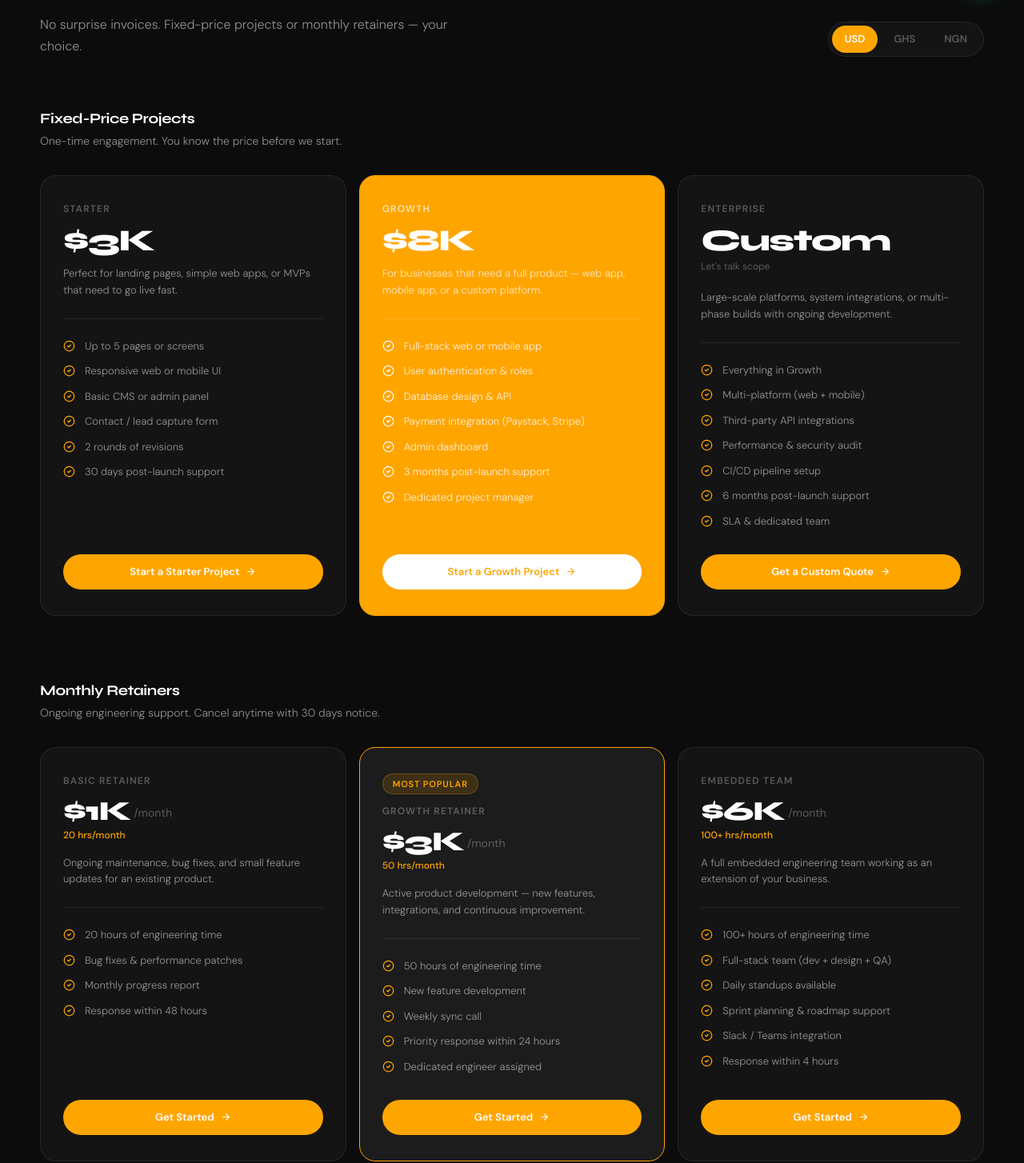
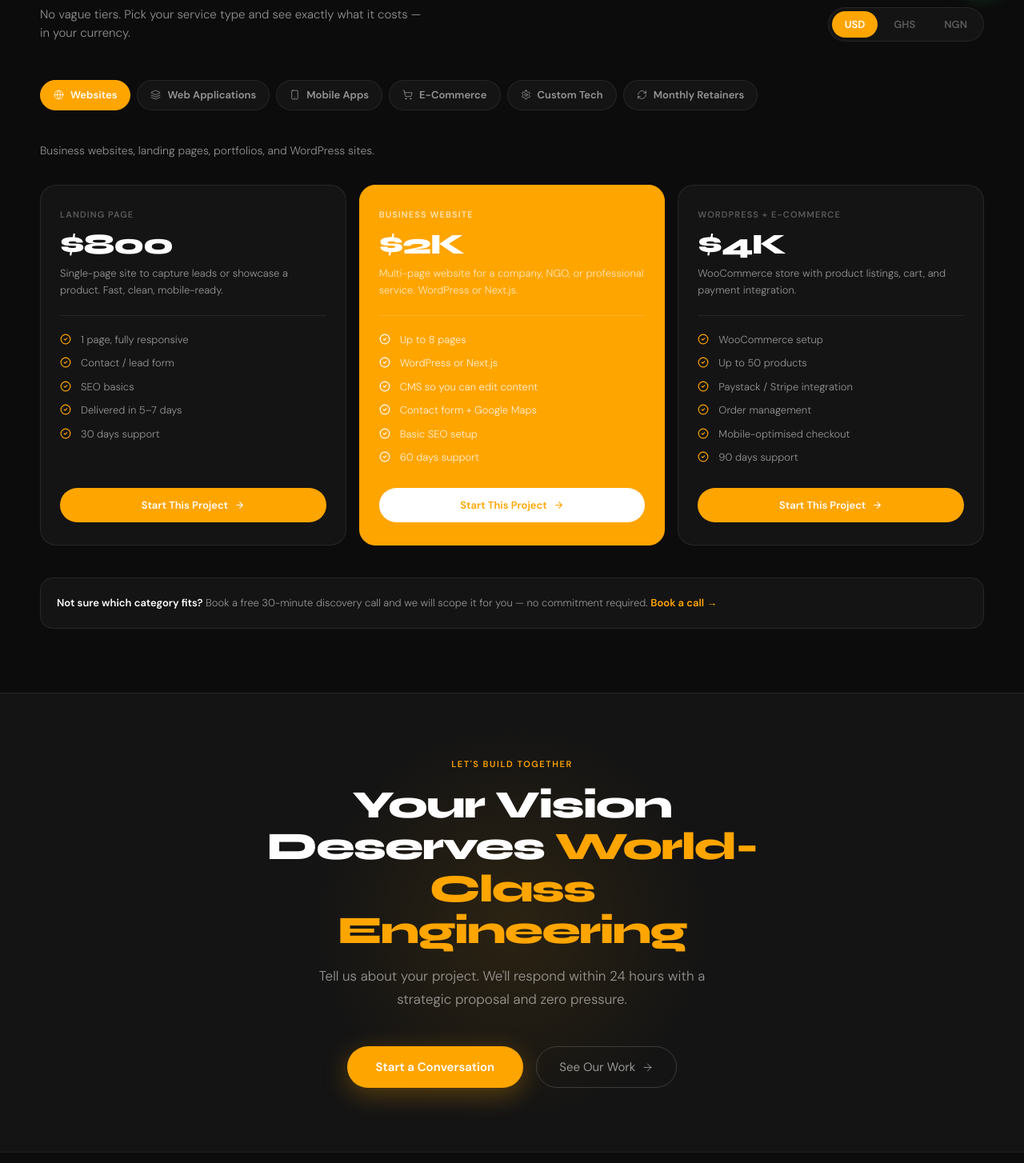
Before and after one commit to johnsonsemmanuel/esperpartners, a Next.js app: page /pricing in a window 1280 px wide. Shown: the part 788-2242 px from the top of the page at 80% size. Built offline with nearby package versions, Linux system fonts and the light colour scheme.

Commit message:
Pricing rebuilt with service categories: Websites, Web Apps, Mobile, E-Commerce, Custom Tech, Retainers

```diff
--- a/src/components/Pricing.tsx
+++ b/src/components/Pricing.tsx
@@ -1,28 +1,14 @@
 'use client';
 
 import { useState } from 'react';
-
-import { CheckCircle2, ArrowRight } from 'lucide-react';
+import { CheckCircle2, ArrowRight, Globe, Smartphone, ShoppingCart, Layers, Settings, RefreshCw } from 'lucide-react';
+import { motion, AnimatePresence } from 'framer-motion';
+import { FadeIn } from './FadeIn';
 
 type Currency = 'USD' | 'GHS' | 'NGN';
 
-const rates: Record<Currency, number> = {
-  USD: 1,
-  GHS: 15.3,   // 1 USD ≈ 15.3 GHS
-  NGN: 1620,   // 1 USD ≈ 1620 NGN
-};
-
-const symbols: Record<Currency, string> = {
-  USD: '$',
-  GHS: 'GH₵',
-  NGN: '₦',
-};
-
-const labels: Record<Currency, string> = {
-  USD: 'USD',
-  GHS: 'GHS',
-  NGN: 'NGN',
-};
+const rates: Record<Currency, number> = { USD: 1, GHS: 15.3, NGN: 1620 };
+const symbols: Record<Currency, string> = { USD: '$', GHS: 'GH₵', NGN: '₦' };
 
 function fmt(usd: number, currency: Currency): string {
   const val = Math.round(usd * rates[currency]);
@@ -31,171 +17,290 @@ function fmt(usd: number, currency: Currency): string {
   return symbols[currency] + val.toLocaleString();
 }
 
-const projectTiers = [
+const categories = [
   {
-    name: 'Starter',
-    usd: 2500,
-    desc: 'Perfect for landing pages, simple web apps, or MVPs that need to go live fast.',
-    features: [
-      'Up to 5 pages or screens',
-      'Responsive web or mobile UI',
-      'Basic CMS or admin panel',
-      'Contact / lead capture form',
-      '2 rounds of revisions',
-      '30 days post-launch support',
-    ],
-    cta: 'Start a Starter Project',
+    id: 'websites',
+    icon: Globe,
+    label: 'Websites',
+    desc: 'Business websites, landing pages, portfolios, and WordPress sites.',
+    tiers: [
+      {
+        name: 'Landing Page',
+        usd: 800,
+        desc: 'Single-page site to capture leads or showcase a product. Fast, clean, mobile-ready.',
+        features: ['1 page, fully responsive', 'Contact / lead form', 'SEO basics', 'Delivered in 5–7 days', '30 days support'],
         highlight: false,
       },
       {
-    name: 'Growth',
-    usd: 8000,
-    desc: 'For businesses that need a full product — web app, mobile app, or a custom platform.',
-    features: [
-      'Full-stack web or mobile app',
-      'User authentication & roles',
-      'Database design & API',
-      'Payment integration (Paystack, Stripe)',
-      'Admin dashboard',
-      '3 months post-launch support',
-      'Dedicated project manager',
-    ],
-    cta: 'Start a Growth Project',
+        name: 'Business Website',
+        usd: 2200,
+        desc: 'Multi-page website for a company, NGO, or professional service. WordPress or Next.js.',
+        features: ['Up to 8 pages', 'WordPress or Next.js', 'CMS so you can edit content', 'Contact form + Google Maps', 'Basic SEO setup', '60 days support'],
         highlight: true,
       },
       {
-    name: 'Enterprise',
-    usd: 0,
-    desc: 'Large-scale platforms, system integrations, or multi-phase builds with ongoing development.',
-    features: [
-      'Everything in Growth',
-      'Multi-platform (web + mobile)',
-      'Third-party API integrations',
-      'Performance & security audit',
-      'CI/CD pipeline setup',
-      '6 months post-launch support',
-      'SLA & dedicated team',
-    ],
-    cta: 'Get a Custom Quote',
+        name: 'WordPress + E-Commerce',
+        usd: 3800,
+        desc: 'WooCommerce store with product listings, cart, and payment integration.',
+        features: ['WooCommerce setup', 'Up to 50 products', 'Paystack / Stripe integration', 'Order management', 'Mobile-optimised checkout', '90 days support'],
         highlight: false,
       },
-];
-
-const retainerTiers = [
+    ],
+  },
   {
-    name: 'Basic Retainer',
-    usd: 1200,
-    period: '/month',
-    hours: '20 hrs/month',
-    desc: 'Ongoing maintenance, bug fixes, and small feature updates for an existing product.',
-    features: [
-      '20 hours of engineering time',
-      'Bug fixes & performance patches',
-      'Monthly progress report',
-      'Response within 48 hours',
-    ],
+    id: 'webapps',
+    icon: Layers,
+    label: 'Web Applications',
+    desc: 'Custom-built platforms, SaaS products, dashboards, and portals.',
+    tiers: [
+      {
+        name: 'MVP / Starter App',
+        usd: 4500,
+        desc: 'A focused web app with core features to validate your idea and get to market fast.',
+        features: ['User auth (login/register)', 'Core feature set (up to 3 modules)', 'Admin dashboard', 'REST API', 'Deployed to cloud', '60 days support'],
         highlight: false,
       },
       {
-    name: 'Growth Retainer',
+        name: 'Full Product',
+        usd: 9500,
+        desc: 'A complete web application — multi-role, payment-ready, and built to scale.',
+        features: ['Multi-role user system', 'Payment integration (Paystack, Stripe)', 'Full admin panel', 'Email notifications', 'API + database design', '3 months support', 'Dedicated PM'],
+        highlight: true,
+      },
+      {
+        name: 'Enterprise Platform',
+        usd: 0,
+        desc: 'Large-scale systems, ERP integrations, multi-tenant SaaS, or complex workflows.',
+        features: ['Everything in Full Product', 'Multi-tenant architecture', 'Third-party integrations', 'Performance & security audit', 'CI/CD pipeline', '6 months support + SLA'],
+        highlight: false,
+      },
+    ],
+  },
+  {
+    id: 'mobile',
+    icon: Smartphone,
+    label: 'Mobile Apps',
+    desc: 'iOS, Android, and cross-platform apps built with Flutter or React Native.',
+    tiers: [
+      {
+        name: 'Simple App',
+        usd: 5000,
+        desc: 'A focused mobile app with 3–5 screens. Great for MVPs and internal tools.',
+        features: ['iOS + Android (Flutter)', 'Up to 5 screens', 'Basic auth', 'API integration', 'App Store submission', '60 days support'],
+        highlight: false,
+      },
+      {
+        name: 'Full Mobile App',
+        usd: 11000,
+        desc: 'A complete consumer or business app with auth, payments, and notifications.',
+        features: ['iOS + Android (Flutter)', 'User auth + profiles', 'Push notifications', 'In-app payments (Paystack/Stripe)', 'Admin web dashboard', '3 months support'],
+        highlight: true,
+      },
+      {
+        name: 'Custom / Native',
+        usd: 0,
+        desc: 'Native Swift (iOS) or Kotlin (Android) for performance-critical or hardware-integrated apps.',
+        features: ['Native iOS or Android', 'Hardware integrations (camera, GPS, BLE)', 'Offline-first architecture', 'App Store + Play Store', 'Custom quote based on scope'],
+        highlight: false,
+      },
+    ],
+  },
+  {
+    id: 'ecommerce',
+    icon: ShoppingCart,
+    label: 'E-Commerce',
+    desc: 'Online stores, marketplaces, and headless commerce solutions.',
+    tiers: [
+      {
+        name: 'Shopify Store',
+        usd: 1500,
+        desc: 'A professional Shopify store set up, themed, and ready to sell.',
+        features: ['Shopify setup + theme', 'Up to 30 products', 'Payment gateway', 'Mobile optimised', 'Basic SEO', '30 days support'],
+        highlight: false,
+      },
+      {
+        name: 'Custom Storefront',
+        usd: 7000,
+        desc: 'A headless or custom-built store with full control over UX and performance.',
+        features: ['Next.js + custom design', 'Unlimited products', 'Paystack / Stripe / Mobile Money', 'Vendor dashboard (if marketplace)', 'Order tracking', '3 months support'],
+        highlight: true,
+      },
+      {
+        name: 'Multi-Vendor Marketplace',
+        usd: 14000,
+        desc: 'A full marketplace platform where multiple vendors can list and sell products.',
+        features: ['Vendor onboarding + dashboards', 'Commission management', 'Escrow / split payments', 'Buyer & seller reviews', 'Admin control panel', '6 months support'],
+        highlight: false,
+      },
+    ],
+  },
+  {
+    id: 'custom',
+    icon: Settings,
+    label: 'Custom Tech',
+    desc: 'AI integrations, APIs, DevOps, or building on your existing stack.',
+    tiers: [
+      {
+        name: 'API & Integrations',
+        usd: 2500,
+        desc: 'Connect your existing systems — CRMs, payment gateways, third-party APIs.',
+        features: ['REST or GraphQL API', 'Up to 3 integrations', 'Documentation', 'Error handling + logging', '60 days support'],
+        highlight: false,
+      },
+      {
+        name: 'AI Feature Integration',
+        usd: 6000,
+        desc: 'Add AI to your existing product — chatbots, LLM features, automation pipelines.',
+        features: ['LLM integration (OpenAI, Gemini)', 'Custom prompt engineering', 'Data pipeline setup', 'API wrapper', 'Testing + monitoring', '3 months support'],
+        highlight: true,
+      },
+      {
+        name: 'Full Custom Build',
+        usd: 0,
+        desc: 'Building on your existing stack, migrating systems, or a fully bespoke architecture.',
+        features: ['Tech audit of existing system', 'Custom architecture design', 'Your stack, your rules', 'Team augmentation available', 'Scoped after discovery call'],
+        highlight: false,
+      },
+    ],
+  },
+  {
+    id: 'retainer',
+    icon: RefreshCw,
+    label: 'Monthly Retainers',
+    desc: 'Ongoing engineering support — maintenance, new features, or an embedded team.',
+    tiers: [
+      {
+        name: 'Maintenance',
+        usd: 1200,
+        desc: 'Bug fixes, updates, and small improvements for an existing product.',
+        features: ['20 hrs/month', 'Bug fixes & patches', 'Monthly report', 'Response within 48h'],
+        highlight: false,
+        period: '/mo',
+      },
+      {
+        name: 'Active Development',
         usd: 2800,
-    period: '/month',
-    hours: '50 hrs/month',
-    desc: 'Active product development — new features, integrations, and continuous improvement.',
-    features: [
-      '50 hours of engineering time',
-      'New feature development',
-      'Weekly sync call',
-      'Priority response within 24 hours',
-      'Dedicated engineer assigned',
-    ],
+        desc: 'New features, integrations, and continuous product improvement every month.',
+        features: ['50 hrs/month', 'New feature development', 'Weekly sync call', 'Priority 24h response', 'Dedicated engineer'],
         highlight: true,
+        period: '/mo',
       },
       {
         name: 'Embedded Team',
         usd: 5500,
-    period: '/month',
-    hours: '100+ hrs/month',
-    desc: 'A full embedded engineering team working as an extension of your business.',
-    features: [
-      '100+ hours of engineering time',
-      'Full-stack team (dev + design + QA)',
-      'Daily standups available',
-      'Sprint planning & roadmap support',
-      'Slack / Teams integration',
-      'Response within 4 hours',
+        desc: 'A full engineering team working as an extension of your business.',
+        features: ['100+ hrs/month', 'Full-stack team (dev + design + QA)', 'Daily standups', 'Sprint planning', 'Slack/Teams integration', '4h response SLA'],
+        highlight: false,
+        period: '/mo',
+      },
     ],
-    highlight: false,
   },
 ];
 
 export default function Pricing() {
+  const [currency, setCurrency] = useState<Currency>('USD');
+  const [activeTab, setActiveTab] = useState('websites');
 
-  const [currency, setCurrency] = useState<Currency>('USD');
+  const active = categories.find(c => c.id === activeTab)!;
 
   return (
-    <section id="pricing"  style={{ padding: '80px 20px', background: 'var(--bg)' }}>
+    <section id="pricing" style={{ padding: '80px 20px', background: 'var(--bg)' }}>
       <div style={{ maxWidth: 1180, margin: '0 auto' }}>
 
-        <div className="reveal">
-          <div className="text-[11px] font-bold tracking-[.14em] uppercase mb-4" style={{ color: 'var(--orange)' }}>Transparent Pricing</div>
-        </div>
-
-        <div className="reveal d1 flex flex-col md:flex-row md:items-end md:justify-between gap-6 mb-16">
+        {/* Header + currency switcher */}
+        <FadeIn>
+          <div className="flex flex-col md:flex-row md:items-end md:justify-between gap-6 mb-12">
             <div>
-            <h2 className="font-syne font-extrabold leading-[1.08] tracking-[-0.035em] mb-3"
-              style={{ fontSize: 'clamp(30px,3.8vw,52px)', color: 'var(--text)' }}>
-              Know What You Pay <span style={{ color: 'var(--orange)' }}>Before You Start</span>
+              <div className="text-[11px] font-bold tracking-[.14em] uppercase mb-3" style={{ color: 'var(--orange)' }}>Transparent Pricing</div>
+              <h2 className="font-syne font-extrabold leading-[1.08] tracking-[-0.035em] mb-2" style={{ fontSize: 'clamp(28px,3.8vw,48px)', color: 'var(--text)' }}>
+                Priced by What <span style={{ color: 'var(--orange)' }}>You Actually Need</span>
               </h2>
-            <p className="font-light leading-[1.7]" style={{ fontSize: 16, color: 'var(--text-2)', maxWidth: 520 }}>
-              No surprise invoices. Fixed-price projects or monthly retainers — your choice.
+              <p className="font-light" style={{ fontSize: 15, color: 'var(--text-2)', maxWidth: 480 }}>
+                No vague tiers. Pick your service type and see exactly what it costs — in your currency.
               </p>
             </div>
-
             {/* Currency switcher */}
             <div className="flex items-center gap-1 p-1 rounded-full flex-shrink-0"
               style={{ background: 'var(--bg2)', border: '1px solid var(--border)' }}>
               {(['USD', 'GHS', 'NGN'] as Currency[]).map((c) => (
-              <button key={c} onClick={() => setCurrency(c)}
-                className="px-4 py-[7px] rounded-full text-[13px] font-semibold transition-all duration-200"
-                style={{
-                  background: currency === c ? 'var(--orange)' : 'transparent',
-                  color: currency === c ? '#fff' : 'var(--text-3)',
-                  cursor: 'none',
-                }}>
-                {labels[c]}
-              </button>
+                <motion.button key={c} onClick={() => setCurrency(c)}
+                  className="px-4 py-[7px] rounded-full text-[13px] font-semibold transition-colors duration-200"
+                  style={{ background: currency === c ? 'var(--orange)' : 'transparent', color: currency === c ? '#fff' : 'var(--text-3)', cursor: 'none' }}
+                  whileTap={{ scale: 0.95 }}>
+                  {c}
+                </motion.button>
               ))}
             </div>
           </div>
+        </FadeIn>
 
-        {/* Project-based */}
-        <div className="reveal d1 mb-4">
-          <div className="font-syne font-bold text-[18px] tracking-[-0.02em]" style={{ color: 'var(--text)' }}>Fixed-Price Projects</div>
-          <p className="text-[14px] font-light mt-1 mb-8" style={{ color: 'var(--text-2)' }}>One-time engagement. You know the price before we start.</p>
+        {/* Category tabs */}
+        <FadeIn delay={0.1}>
+          <div className="flex flex-wrap gap-2 mb-10">
+            {categories.map((cat) => {
+              const Icon = cat.icon;
+              return (
+                <motion.button key={cat.id} onClick={() => setActiveTab(cat.id)}
+                  className="inline-flex items-center gap-2 px-4 py-2 rounded-full text-[13px] font-semibold transition-colors duration-200"
+                  style={{
+                    background: activeTab === cat.id ? 'var(--orange)' : 'var(--bg2)',
+                    color: activeTab === cat.id ? '#fff' : 'var(--text-2)',
+                    border: `1px solid ${activeTab === cat.id ? 'var(--orange)' : 'var(--border)'}`,
+                    cursor: 'none',
+                  }}
+                  whileHover={{ scale: 1.03 }}
+                  whileTap={{ scale: 0.97 }}
+                  transition={{ type: 'spring', stiffness: 400, damping: 20 }}>
+                  <Icon size={13} strokeWidth={1.5} />
+                  {cat.label}
+                </motion.button>
+              );
+            })}
           </div>
+        </FadeIn>
 
-        <div className="reveal d2 grid grid-cols-1 md:grid-cols-3 gap-4 mb-20">
-          {projectTiers.map((t) => (
-            <div key={t.name} className="rounded-[20px] border flex flex-col transition-all duration-300"
+        {/* Active category description */}
+        <AnimatePresence mode="wait">
+          <motion.div key={activeTab}
+            initial={{ opacity: 0, y: 12 }}
+            animate={{ opacity: 1, y: 0 }}
+            exit={{ opacity: 0, y: -8 }}
+            transition={{ duration: 0.3 }}>
+
+            <p className="text-[14px] font-light mb-8" style={{ color: 'var(--text-2)' }}>{active.desc}</p>
+
+            {/* Tier cards */}
+            <div className="grid grid-cols-1 md:grid-cols-3 gap-4 mb-10">
+              {active.tiers.map((t) => (
+                <motion.div key={t.name}
+                  className="rounded-[20px] border flex flex-col"
                   style={{
                     background: t.highlight ? 'var(--orange)' : 'var(--bg2)',
                     borderColor: t.highlight ? 'var(--orange)' : 'var(--border)',
-                padding: '32px 28px',
-              }}>
-              <div className="text-[12px] font-bold uppercase tracking-[.1em] mb-3"
+                    padding: '28px 24px',
+                  }}
+                  whileHover={{ scale: 1.02, y: -4 }}
+                  transition={{ type: 'spring', stiffness: 300, damping: 22 }}>
+
+                  <div className="text-[11px] font-bold uppercase tracking-[.1em] mb-3"
                     style={{ color: t.highlight ? 'rgba(255,255,255,0.7)' : 'var(--text-3)' }}>
                     {t.name}
                   </div>
 
                   {/* Price */}
                   <div className="font-syne font-extrabold tracking-[-0.04em] leading-none mb-1"
-                style={{ fontSize: 38, color: t.highlight ? '#fff' : 'var(--text)' }}>
+                    style={{ fontSize: 36, color: t.highlight ? '#fff' : 'var(--text)' }}>
                     {t.usd === 0 ? 'Custom' : fmt(t.usd, currency)}
+                    {'period' in t && t.usd > 0 && (
+                      <span className="text-[16px] font-normal ml-1" style={{ color: t.highlight ? 'rgba(255,255,255,0.6)' : 'var(--text-3)' }}>
+                        {(t as { period?: string }).period}
+                      </span>
+                    )}
                   </div>
+
                   {t.usd > 0 && currency !== 'USD' && (
                     <div className="text-[12px] mb-3" style={{ color: t.highlight ? 'rgba(255,255,255,0.5)' : 'var(--text-3)' }}>
-                  ≈ {fmt(t.usd, 'USD')} USD
+                      ≈ ${t.usd.toLocaleString()} USD
                     </div>
                   )}
                   {t.usd === 0 && (
@@ -204,92 +309,45 @@ export default function Pricing() {
                     </div>
                   )}
 
-              <p className="text-[13px] font-light leading-[1.6] mb-6 pb-6 mt-2"
+                  <p className="text-[13px] font-light leading-[1.6] mb-5 pb-5 mt-1"
                     style={{ color: t.highlight ? 'rgba(255,255,255,0.75)' : 'var(--text-2)', borderBottom: `1px solid ${t.highlight ? 'rgba(255,255,255,0.15)' : 'var(--border)'}` }}>
                     {t.desc}
                   </p>
-              <ul className="flex flex-col gap-3 mb-8 flex-1">
+
+                  <ul className="flex flex-col gap-[10px] mb-7 flex-1">
                     {t.features.map((f) => (
                       <li key={f} className="flex items-start gap-3 text-[13px] font-light"
                         style={{ color: t.highlight ? 'rgba(255,255,255,0.85)' : 'var(--text-2)' }}>
-                    <CheckCircle2 size={15} strokeWidth={2} className="flex-shrink-0 mt-[2px]"
+                        <CheckCircle2 size={14} strokeWidth={2} className="flex-shrink-0 mt-[2px]"
                           style={{ color: t.highlight ? '#fff' : 'var(--orange)' }} />
                         {f}
                       </li>
                     ))}
                   </ul>
+
                   <a href="/contact"
                     className="inline-flex items-center justify-center gap-2 py-3 rounded-full text-[13px] font-semibold transition-all duration-200 hover:scale-[1.02]"
                     style={{ background: t.highlight ? '#fff' : 'var(--orange)', color: t.highlight ? 'var(--orange)' : '#fff' }}>
-                {t.cta} <ArrowRight size={13} strokeWidth={2} />
+                    {t.usd === 0 ? 'Get a Custom Quote' : 'Start This Project'} <ArrowRight size={13} strokeWidth={2} />
+                  </a>
+                </motion.div>
+              ))}
+            </div>
+          </motion.div>
+        </AnimatePresence>
+
+        {/* Bottom note */}
+        <FadeIn delay={0.2}>
+          <div className="p-5 rounded-2xl border text-[13px] font-light leading-[1.7]"
+            style={{ background: 'var(--bg2)', borderColor: 'var(--border)', color: 'var(--text-2)' }}>
+            <span className="font-semibold" style={{ color: 'var(--text)' }}>Not sure which category fits?</span>{' '}
+            Book a free 30-minute discovery call and we will scope it for you — no commitment required.{' '}
+            <a href="https://cal.com/esperpartners/discovery" target="_blank" rel="noopener noreferrer"
+              className="font-semibold" style={{ color: 'var(--orange)' }}>
+              Book a call →
             </a>
           </div>
-          ))}
-        </div>
-
-        {/* Retainer */}
-        <div className="reveal d1 mb-4">
-          <div className="font-syne font-bold text-[18px] tracking-[-0.02em]" style={{ color: 'var(--text)' }}>Monthly Retainers</div>
-          <p className="text-[14px] font-light mt-1 mb-8" style={{ color: 'var(--text-2)' }}>Ongoing engineering support. Cancel anytime with 30 days notice.</p>
-        </div>
-
-        <div className="reveal d2 grid grid-cols-1 md:grid-cols-3 gap-4">
-          {retainerTiers.map((t) => (
-            <div key={t.name} className="rounded-[20px] border flex flex-col transition-all duration-300"
-              style={{
-                background: t.highlight ? 'var(--bg3)' : 'var(--bg2)',
-                borderColor: t.highlight ? 'var(--orange)' : 'var(--border)',
-                padding: '32px 28px',
-              }}>
-              {t.highlight && (
-                <div className="inline-flex self-start items-center px-3 py-1 rounded-full text-[11px] font-bold uppercase tracking-[.08em] mb-3"
-                  style={{ background: 'rgba(255,165,0,0.15)', color: 'var(--orange)', border: '1px solid rgba(255,165,0,0.25)' }}>
-                  Most Popular
-                </div>
-              )}
-              <div className="text-[12px] font-bold uppercase tracking-[.1em] mb-3" style={{ color: 'var(--text-3)' }}>
-                {t.name}
-              </div>
-              <div className="flex items-end gap-1 mb-1">
-                <span className="font-syne font-extrabold tracking-[-0.04em] leading-none"
-                  style={{ fontSize: 34, color: 'var(--text)' }}>
-                  {fmt(t.usd, currency)}
-                </span>
-                <span className="text-[14px] mb-1" style={{ color: 'var(--text-3)' }}>{t.period}</span>
-              </div>
-              {currency !== 'USD' && (
-                <div className="text-[12px] mb-1" style={{ color: 'var(--text-3)' }}>
-                  ≈ {fmt(t.usd, 'USD')} USD/mo
-                </div>
-              )}
-              <div className="text-[12px] font-medium mb-4" style={{ color: 'var(--orange)' }}>{t.hours}</div>
-              <p className="text-[13px] font-light leading-[1.6] mb-6 pb-6"
-                style={{ color: 'var(--text-2)', borderBottom: '1px solid var(--border)' }}>
-                {t.desc}
-              </p>
-              <ul className="flex flex-col gap-3 mb-8 flex-1">
-                {t.features.map((f) => (
-                  <li key={f} className="flex items-start gap-3 text-[13px] font-light" style={{ color: 'var(--text-2)' }}>
-                    <CheckCircle2 size={15} strokeWidth={2} className="flex-shrink-0 mt-[2px]" style={{ color: 'var(--orange)' }} />
-                    {f}
-                  </li>
-                ))}
-              </ul>
-              <a href="/contact"
-                className="inline-flex items-center justify-center gap-2 py-3 rounded-full text-[13px] font-semibold transition-all duration-200 hover:scale-[1.02]"
-                style={{ background: 'var(--orange)', color: '#fff' }}>
-                Get Started <ArrowRight size={13} strokeWidth={2} />
-              </a>
-            </div>
-          ))}
-        </div>
-
-        {/* Note */}
-        <div className="reveal d3 mt-10 p-5 rounded-2xl border text-[13px] font-light leading-[1.7]"
-          style={{ background: 'var(--bg2)', borderColor: 'var(--border)', color: 'var(--text-2)' }}>
-          <span className="font-semibold" style={{ color: 'var(--text)' }}>Not sure which fits?</span> Send us a brief description of your project and we will recommend the right option within 24 hours — no commitment required.{' '}
-          <a href="mailto:hello@esperpartners.com" className="font-semibold" style={{ color: 'var(--orange)' }}>hello@esperpartners.com</a>
-        </div>
+        </FadeIn>
 
       </div>
     </section>
```
Lines whose indentation alone changed are shown as unchanged.
